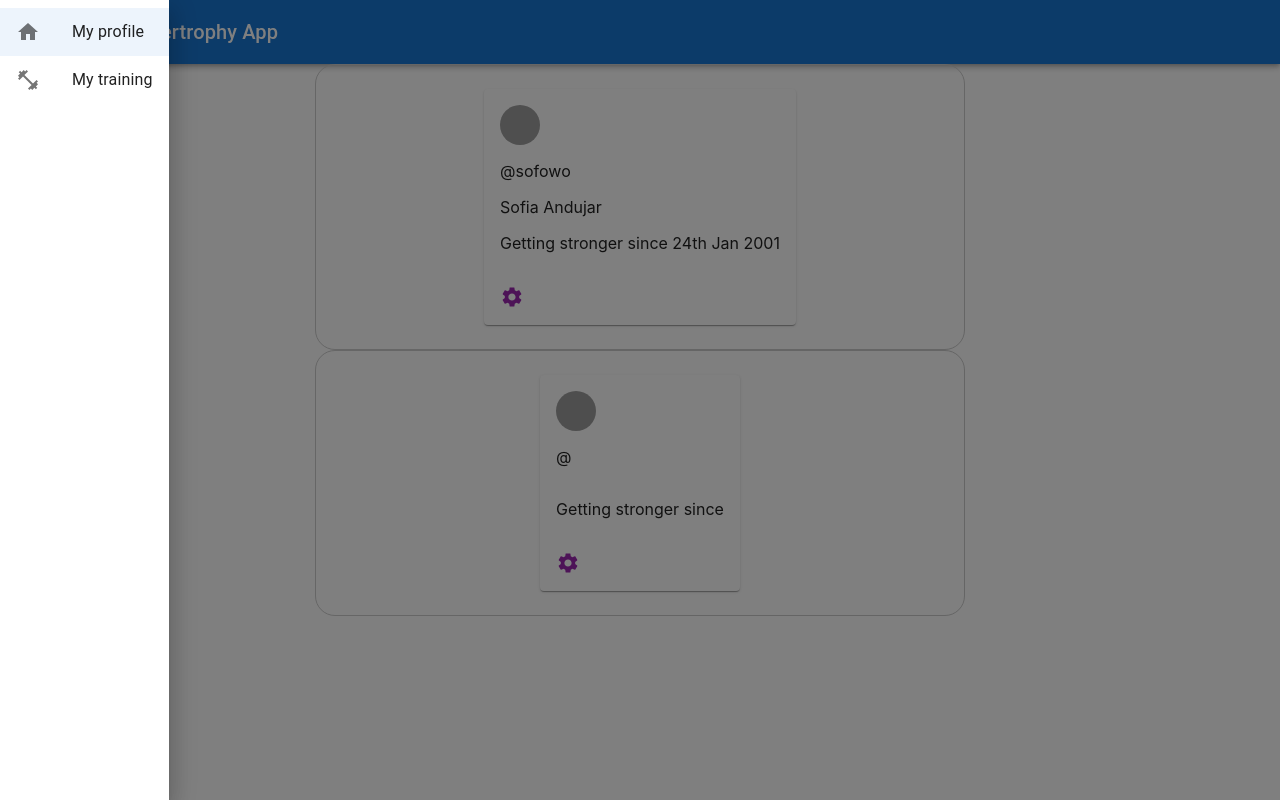
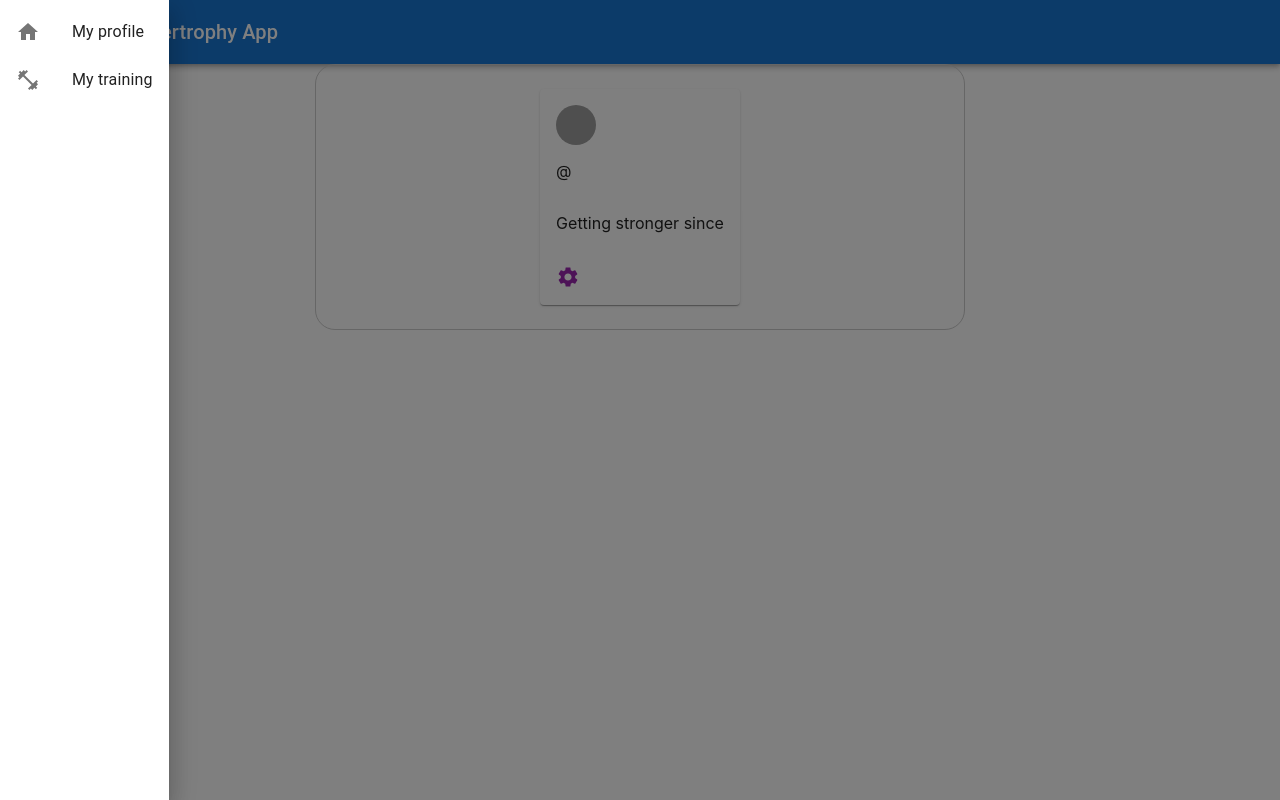
Before and after one commit to jmarcoz1/workout_app_frontend, a React (Create React App) app: page /profile in a window 1280 px wide. Both pictures are taken after a click on the button 32 px from the left and 32 px from the top of the page. Built offline with nearby package versions, Linux system fonts and the light colour scheme; grey boxes are pictures that could not be loaded.

Commit message:
used navigate from react router dom instead of conditional rendering

```diff
--- a/src/components/navigation/AppWithSidebar.js
+++ b/src/components/navigation/AppWithSidebar.js
@@ -11,6 +11,8 @@ const AppWithSidebar = () => {
   const [isDrawerOpen, setDrawerOpen] = useState(false);
   const [selectedPage, setSelectedPage] = useState('profile'); // Default selected page
 
+  const navigate = useNavigate();
+
   const handleDrawerOpen = () => {
     setDrawerOpen(true);
   };
@@ -22,7 +24,7 @@ const AppWithSidebar = () => {
   const handlePageChange = (page) => {
     setSelectedPage(page);
     handleDrawerClose(); // Close the drawer after selecting a page
-
+    navigate(page)
   };
 
   return (
@@ -46,14 +48,14 @@ const AppWithSidebar = () => {
         onClose={handleDrawerClose}
       >
         <List>
-          <ListItemButton onClick={() => handlePageChange('profile')} selected={selectedPage === 'profile'}>
+          <ListItemButton onClick={() => handlePageChange('/profile')}>
             <ListItemIcon>
               <HomeIcon />
             </ListItemIcon>
             <ListItemText primary="My profile" />
           </ListItemButton>
 
-          <ListItemButton onClick={() => handlePageChange('training')} selected={selectedPage === 'training'}>
+          <ListItemButton onClick={() => handlePageChange('/training')}>
             <ListItemIcon>
               <FitnessCenterIcon />
             </ListItemIcon>
@@ -63,7 +65,7 @@ const AppWithSidebar = () => {
       </Drawer>
 
       {/* Main Content */}
-      <div>
+      {/* <div>
         {selectedPage === 'profile' && (
           <ProfilePage name='Sofia Andujar' userName='sofowo' dateJoined='24th Jan 2001' />
         )}
@@ -71,7 +73,7 @@ const AppWithSidebar = () => {
         {selectedPage === 'training' && (
           <TrainingPage />
         )}
-      </div>
+      </div> */}
     </div>
   );
 };
```
